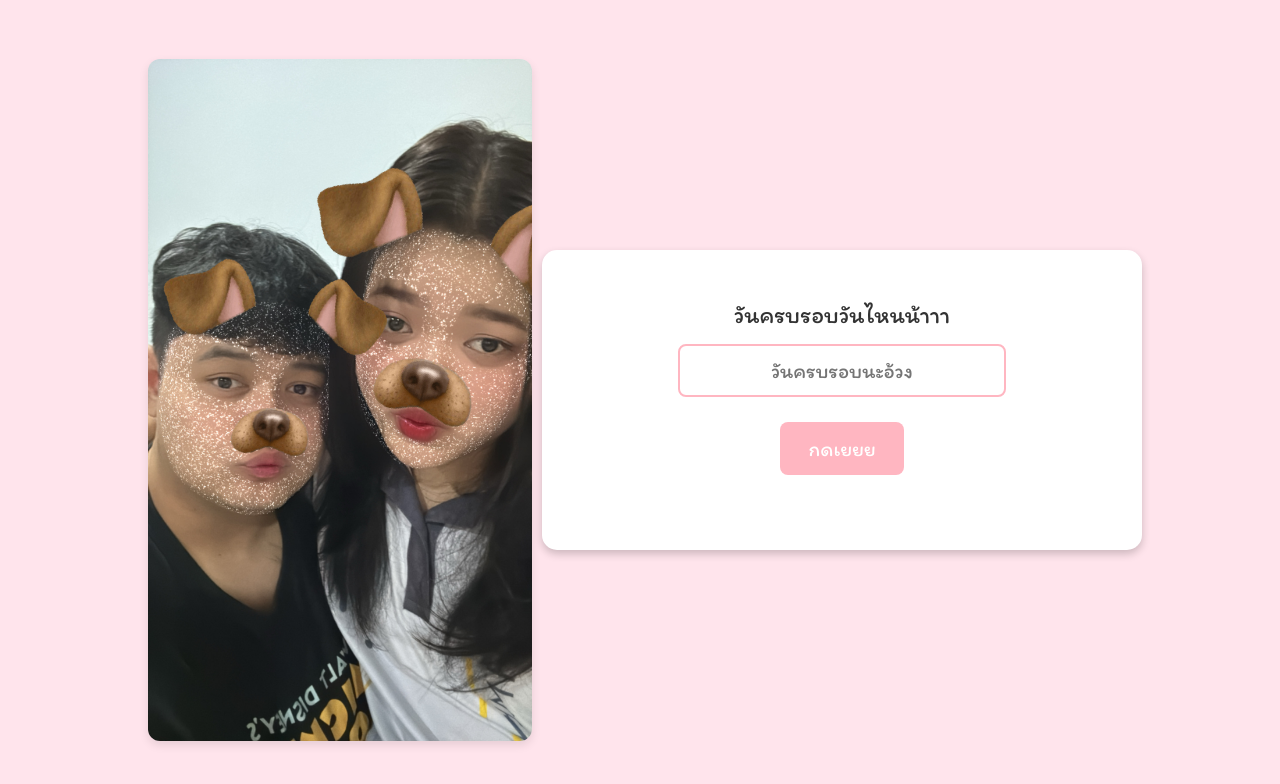
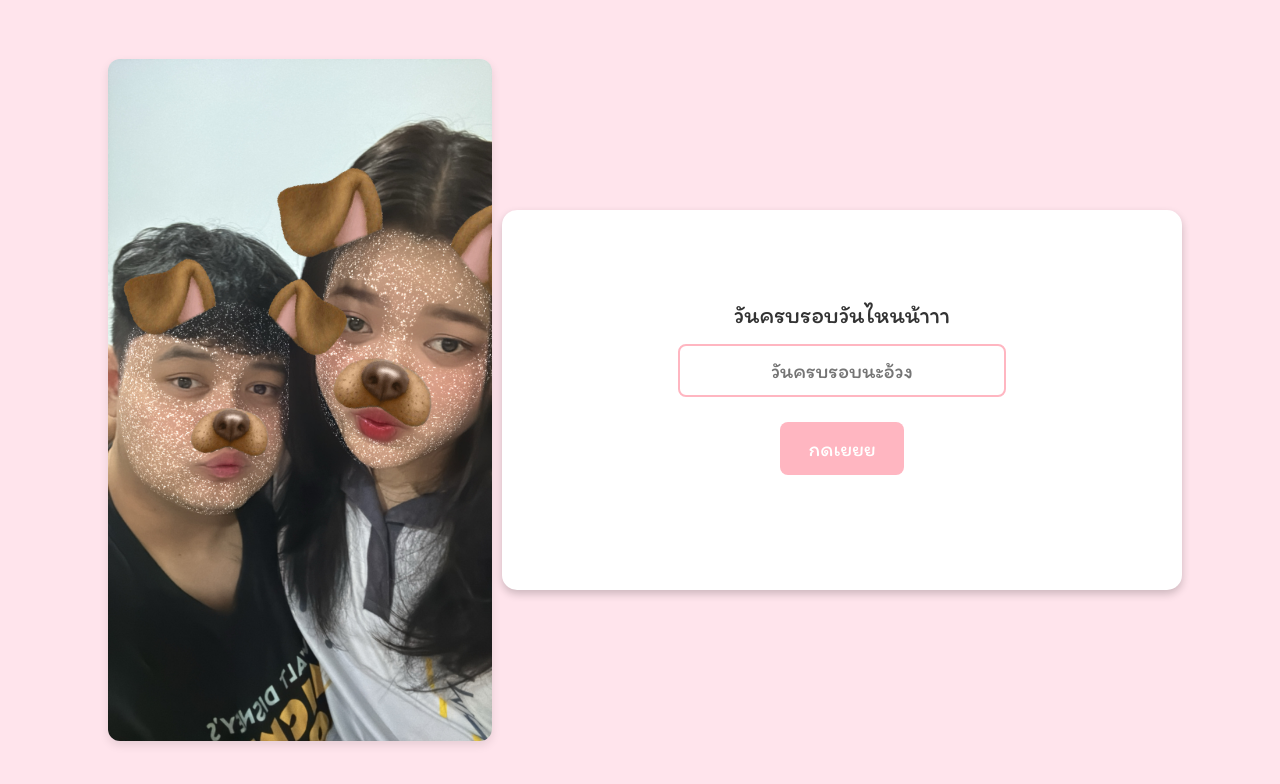
Before and after one commit to Kxmm04/mygf, a plain HTML site: page index.html in a window 1280 px wide. Drawn offline with Linux system fonts and the light colour scheme.

Commit message:
update index

```diff
--- a/index.css
+++ b/index.css
@@ -23,7 +23,7 @@ html, body {
   /* ตัวอย่างการปรับสไตล์ของฟอร์ม */
   #checkForm {
     background-color: #fff;
-    padding: 50px;
+    padding: 90px;
     border-radius: 15px;
     box-shadow: 0 4px 8px rgba(0, 0, 0, 0.2);
     text-align: center;
```
